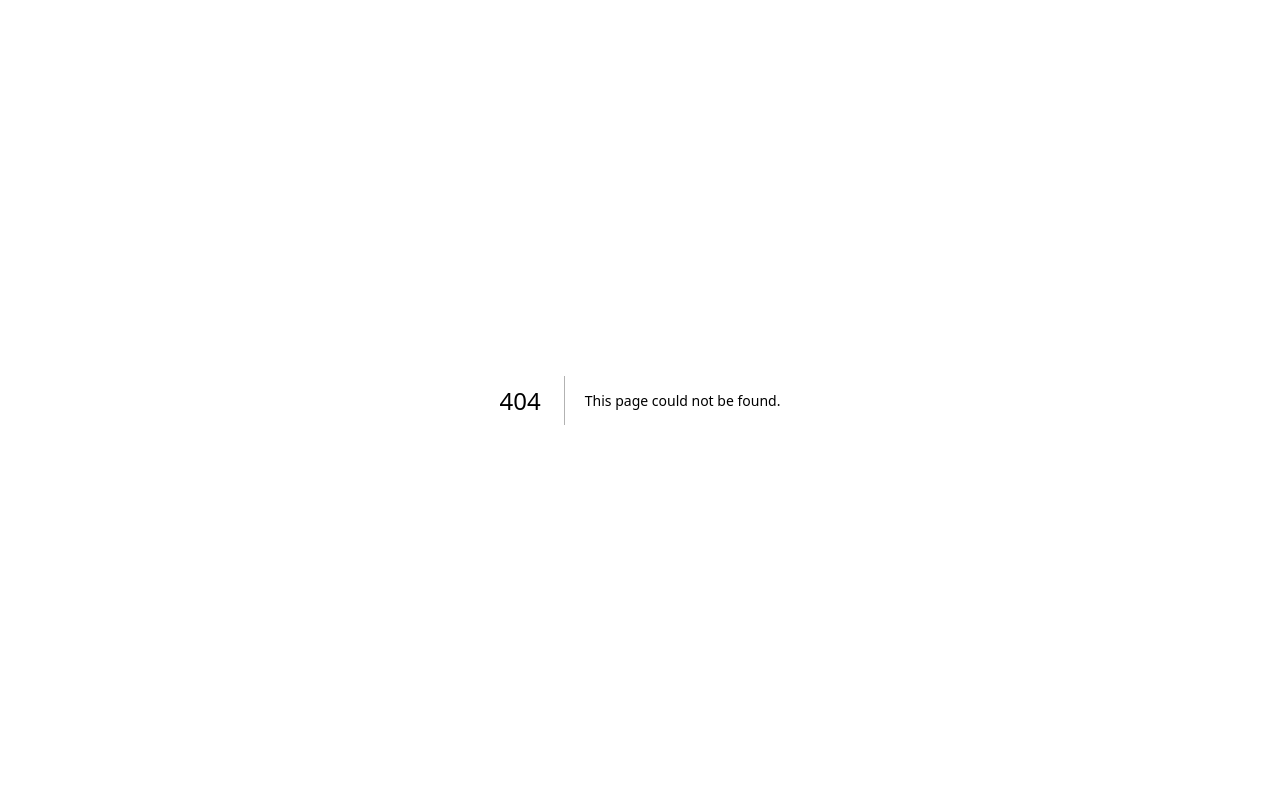
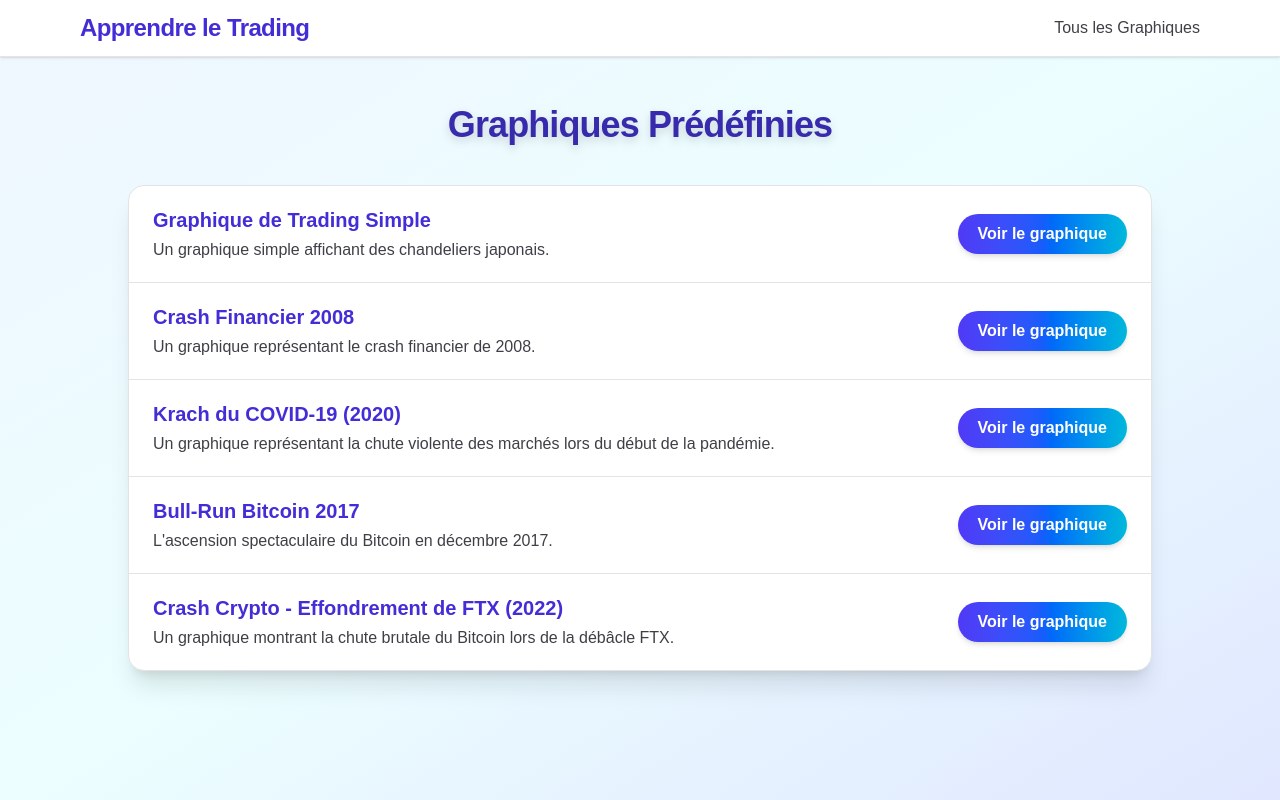
Before and after one commit to nazimboudeffa/learn-trading-next16, a Next.js app: page /charts in a window 1280 px wide. Before the commit this address had no page. Built offline with nearby package versions, Linux system fonts and the light colour scheme.

Commit message:
improvements

```diff
--- /dev/null
+++ b/app/charts/[id]/page.tsx
@@ -0,0 +1,36 @@
+import TradingChart from "../../components/TradingChart";
+import { problems } from "../../problems/index";
+import { notFound } from "next/navigation";
+import Navbar from "../../components/Navbar";
+
+interface PageProps {
+  params: { id: string };
+}
+
+export default async function Page(props: Readonly<PageProps>) {
+  const { id } = await props.params;
+  const problem = problems.find((c) => c.id === id);
+  if (!problem) return notFound();
+  return (
+    <div className="min-h-screen bg-linear-to-br from-blue-50 via-cyan-50 to-indigo-100 dark:from-blue-950 dark:via-cyan-950 dark:to-indigo-900">
+    <Navbar />
+    <main className="min-h-screen bg-linear-to-br from-blue-50 via-cyan-50 to-indigo-100 dark:from-blue-950 dark:via-cyan-950 dark:to-indigo-900 flex items-center justify-center py-12 px-4">
+      <div className="max-w-2xl w-full bg-white dark:bg-zinc-900 rounded-2xl shadow-2xl border border-zinc-200 dark:border-zinc-800 p-8 flex flex-col items-center">
+        <h1 className="text-3xl font-extrabold mb-2 text-indigo-700 dark:text-cyan-300 text-center drop-shadow-lg">{problem.name}</h1>
+        <p className="mb-6 text-zinc-700 dark:text-zinc-200 text-center text-lg">{problem.description}</p>
+        <div className="w-full flex flex-col items-center mb-4 gap-6">
+          <TradingChart rawData={problem.data} />
+          <div className="flex gap-6 mt-4">
+            <button className="px-8 py-3 rounded-full bg-green-500 hover:bg-green-600 text-white font-bold shadow-md transition focus:outline-none focus:ring-2 focus:ring-green-300 focus:ring-offset-2">
+              Acheter
+            </button>
+            <button className="px-8 py-3 rounded-full bg-red-500 hover:bg-red-600 text-white font-bold shadow-md transition focus:outline-none focus:ring-2 focus:ring-red-300 focus:ring-offset-2">
+              Vendre
+            </button>
+          </div>
+        </div>
+      </div>
+    </main>
+    </div>
+  );
+}
--- a/app/configurations/page.tsx
+++ b/app/charts/page.tsx
@@ -1,7 +1,7 @@
 
 import Link from "next/link";
 import Navbar from "../components/Navbar";
-import { charts } from "../charts/index";
+import { problems } from "../problems/index";
 export default function ConfigurationsPage() {
   return (
     <div className="min-h-screen bg-linear-to-br from-blue-50 via-cyan-50 to-indigo-100 dark:from-blue-950 dark:via-cyan-950 dark:to-indigo-900">
@@ -9,17 +9,17 @@ export default function ConfigurationsPage() {
       <main className="py-12 px-4">
         <div className="max-w-5xl mx-auto">
           <h1 className="text-4xl font-extrabold text-center mb-10 text-indigo-800 dark:text-indigo-100 drop-shadow-lg tracking-tight">
-            Configurations Prédéfinies
+            Graphiques Prédéfinies
           </h1>
           <ul className="divide-y divide-zinc-200 dark:divide-zinc-800 bg-white dark:bg-zinc-900 rounded-2xl shadow-xl border border-zinc-200 dark:border-zinc-800">
-            {charts.map((chart) => (
-              <li key={chart.id} className="flex flex-col sm:flex-row items-start sm:items-center justify-between px-6 py-5 hover:bg-blue-50 dark:hover:bg-zinc-800 transition">
+            {problems.map((problem) => (
+              <li key={problem.id} className="flex flex-col sm:flex-row items-start sm:items-center justify-between px-6 py-5 hover:bg-blue-50 dark:hover:bg-zinc-800 transition">
                 <div className="flex-1 min-w-0">
-                  <h2 className="text-xl font-semibold text-indigo-700 dark:text-cyan-300 mb-1">{chart.name}</h2>
-                  <p className="text-zinc-700 dark:text-zinc-200 text-base">{chart.description}</p>
+                  <h2 className="text-xl font-semibold text-indigo-700 dark:text-cyan-300 mb-1">{problem.name}</h2>
+                  <p className="text-zinc-700 dark:text-zinc-200 text-base">{problem.description}</p>
                 </div>
                 <Link
-                  href={`/configurations/${chart.id}`}
+                  href={`/charts/${problem.id}`}
                   className="mt-3 sm:mt-0 sm:ml-6 px-5 py-2 rounded-full bg-linear-to-r from-indigo-600 via-blue-600 to-cyan-500 text-white font-semibold shadow-md hover:from-indigo-700 hover:to-cyan-600 focus:outline-none focus:ring-2 focus:ring-blue-300 focus:ring-offset-2 transition"
                 >
                   Voir le graphique
--- a/app/components/Navbar.tsx
+++ b/app/components/Navbar.tsx
@@ -8,8 +8,8 @@ export default function Navbar() {
           Apprendre le Trading
         </Link>
         <div className="flex gap-6">
-          <Link href="/configurations" className="text-base font-medium text-zinc-700 dark:text-zinc-200 hover:text-indigo-600 dark:hover:text-cyan-400 transition">
-            Configurations
+          <Link href="/charts" className="text-base font-medium text-zinc-700 dark:text-zinc-200 hover:text-indigo-600 dark:hover:text-cyan-400 transition">
+            Tous les Graphiques
           </Link>
         </div>
       </div>
--- a/app/configurations/[id]/page.tsx
+++ /dev/null
@@ -1,28 +0,0 @@
-import TradingChart from "../../components/TradingChart";
-import { charts } from "../../charts/index";
-import { notFound } from "next/navigation";
-import Navbar from "../../components/Navbar";
-
-interface PageProps {
-  params: { id: string };
-}
-
-export default async function Page(props: Readonly<PageProps>) {
-  const { id } = await props.params;
-  const chart = charts.find((c) => c.id === id);
-  if (!chart) return notFound();
-  return (
-    <div className="min-h-screen bg-linear-to-br from-blue-50 via-cyan-50 to-indigo-100 dark:from-blue-950 dark:via-cyan-950 dark:to-indigo-900">
-    <Navbar />
-    <main className="min-h-screen bg-linear-to-br from-blue-50 via-cyan-50 to-indigo-100 dark:from-blue-950 dark:via-cyan-950 dark:to-indigo-900 flex items-center justify-center py-12 px-4">
-      <div className="max-w-2xl w-full bg-white dark:bg-zinc-900 rounded-2xl shadow-2xl border border-zinc-200 dark:border-zinc-800 p-8 flex flex-col items-center">
-        <h1 className="text-3xl font-extrabold mb-2 text-indigo-700 dark:text-cyan-300 text-center drop-shadow-lg">{chart.name}</h1>
-        <p className="mb-6 text-zinc-700 dark:text-zinc-200 text-center text-lg">{chart.description}</p>
-        <div className="w-full flex justify-center mb-4">
-          <TradingChart rawData={chart.data} />
-        </div>
-      </div>
-    </main>
-    </div>
-  );
-}
--- a/app/page.tsx
+++ b/app/page.tsx
@@ -2,7 +2,7 @@
 
 import Link from "next/link";
 import Navbar from "./components/Navbar";
-import { charts } from "./charts/index";
+import { problems } from "./problems/index";
 
 export default function Home() {
   return (
@@ -16,25 +16,25 @@ export default function Home() {
           </svg>
         </div>
         <h1 className="relative z-10 text-5xl sm:text-6xl font-extrabold mb-6 text-transparent bg-clip-text bg-linear-to-r from-indigo-700 via-blue-700 to-cyan-600 dark:from-indigo-200 dark:via-blue-200 dark:to-cyan-200 drop-shadow-lg">
-          Apprenez le Trading, <br />Maîtrisez Votre Avenir
+          Maitrisez les Actifs Financiers
         </h1>
         <p className="relative z-10 max-w-2xl text-xl sm:text-2xl mb-10 text-blue-900 dark:text-blue-100 font-medium">
-          Rejoignez une communauté de passionnés et accédez à des configurations de trading prêtes à l&apos;emploi pour booster votre apprentissage et transformer votre passion en expertise.
+          Accédez à des graphiques de trading prêtes à l&apos;emploi pour booster votre apprentissage et transformer votre passion en expertise.
         </p>
       </section>
 
       {/* Configurations Section */}
       <section id="configurations" className="max-w-5xl mx-auto py-16 px-4">
-        <h2 className="text-3xl font-bold mb-8 text-indigo-800 dark:text-indigo-100 text-center">Configurations Populaires</h2>
+        <h2 className="text-3xl font-bold mb-8 text-indigo-800 dark:text-indigo-100 text-center">Graphiques Populaires</h2>
         <ul className="divide-y divide-zinc-200 dark:divide-zinc-800 bg-white dark:bg-zinc-900 rounded-2xl shadow-xl border border-zinc-200 dark:border-zinc-800">
-          {charts.map((chart) => (
-            <li key={chart.id} className="flex flex-col sm:flex-row items-start sm:items-center justify-between px-6 py-5 hover:bg-blue-50 dark:hover:bg-zinc-800 transition">
+          {problems.map((problem) => (
+            <li key={problem.id} className="flex flex-col sm:flex-row items-start sm:items-center justify-between px-6 py-5 hover:bg-blue-50 dark:hover:bg-zinc-800 transition">
               <div className="flex-1 min-w-0">
-                <h3 className="text-xl font-semibold text-indigo-700 dark:text-cyan-300 mb-1">{chart.name}</h3>
-                <p className="text-zinc-700 dark:text-zinc-200 text-base">{chart.description}</p>
+                <h3 className="text-xl font-semibold text-indigo-700 dark:text-cyan-300 mb-1">{problem.name}</h3>
+                <p className="text-zinc-700 dark:text-zinc-200 text-base">{problem.description}</p>
               </div>
               <Link
-                href={`/configurations/${chart.id}`}
+                href={`/charts/${problem.id}`}
                 className="mt-3 sm:mt-0 sm:ml-6 px-5 py-2 rounded-full bg-linear-to-r from-indigo-600 via-blue-600 to-cyan-500 text-white font-semibold shadow-md hover:from-indigo-700 hover:to-cyan-600 focus:outline-none focus:ring-2 focus:ring-blue-300 focus:ring-offset-2 transition"
               >
                 Voir le graphique
@@ -43,8 +43,8 @@ export default function Home() {
           ))}
         </ul>
         <div className="text-center mt-8">
-          <Link href="/configurations" className="inline-block px-8 py-3 rounded-full bg-linear-to-r from-indigo-600 via-blue-600 to-cyan-500 text-white font-bold shadow-md hover:from-indigo-700 hover:to-cyan-600 transition">
-            Voir toutes les configurations
+          <Link href="/charts" className="inline-block px-8 py-3 rounded-full bg-linear-to-r from-indigo-600 via-blue-600 to-cyan-500 text-white font-bold shadow-md hover:from-indigo-700 hover:to-cyan-600 transition">
+            Voir tous les graphiques
           </Link>
         </div>
       </section>
--- a/app/charts/bullrun-bitcoin-2017.ts
+++ b/app/problems/bullrun-bitcoin-2017.ts
@@ -1,6 +1,6 @@
-import { ChartElement } from "./types";
+import { ProblemElement } from "./types";
 
-export const chartBTC2017: ChartElement = {
+export const chartBTC2017: ProblemElement = {
   id: "bullrun-bitcoin-2017",
   name: "Bull-Run Bitcoin 2017",
   description: "L'ascension spectaculaire du Bitcoin en décembre 2017.",
--- a/app/charts/crash-financier-2008.ts
+++ b/app/problems/crash-financier-2008.ts
@@ -1,6 +1,6 @@
-import { ChartElement } from "./types";
+import { ProblemElement } from "./types";
 
-export const chart2008: ChartElement = {
+export const chart2008: ProblemElement = {
   id: "crash-financier-2008",
   name: "Crash Financier 2008",
   description: "Un graphique représentant le crash financier de 2008.",
--- a/app/charts/crash-ftx-2022.ts
+++ b/app/problems/crash-ftx-2022.ts
@@ -1,6 +1,6 @@
-import { ChartElement } from "./types";
+import { ProblemElement } from "./types";
 
-export const chartFTX2022: ChartElement = {
+export const chartFTX2022: ProblemElement = {
   id: "crash-ftx-2022",
   name: "Crash Crypto - Effondrement de FTX (2022)",
   description: "Un graphique montrant la chute brutale du Bitcoin lors de la débâcle FTX.",
--- a/app/charts/example-chart.ts
+++ b/app/problems/example-chart.ts
@@ -1,6 +1,6 @@
-import { ChartElement } from "./types";
+import { ProblemElement } from "./types";
 
-export const chart1: ChartElement = {
+export const chart1: ProblemElement = {
   id: "example-chart",
   name: "Graphique de Trading Simple",
   description: "Un graphique simple affichant des chandeliers japonais.",
--- a/app/charts/index.ts
+++ b/app/problems/index.ts
@@ -4,7 +4,7 @@ import { chartCovid } from "./krach-covid-2020";
 import { chartBTC2017 } from "./bullrun-bitcoin-2017";
 import { chartFTX2022 } from "./crash-ftx-2022";
 
-export const charts = [
+export const problems = [
     chart1,
     chart2008,
     chartCovid,
--- a/app/charts/krach-covid-2020.ts
+++ b/app/problems/krach-covid-2020.ts
@@ -1,6 +1,6 @@
-import { ChartElement } from "./types";
+import { ProblemElement } from "./types";
 
-export const chartCovid: ChartElement = {
+export const chartCovid: ProblemElement = {
   id: "krach-covid-2020",
   name: "Krach du COVID-19 (2020)",
   description: "Un graphique représentant la chute violente des marchés lors du début de la pandémie.",
--- a/app/charts/types.ts
+++ b/app/problems/types.ts
@@ -1,4 +1,4 @@
-export type ChartElement = {
+export type ProblemElement = {
   id: string;
   name: string;
   description: string;
```
